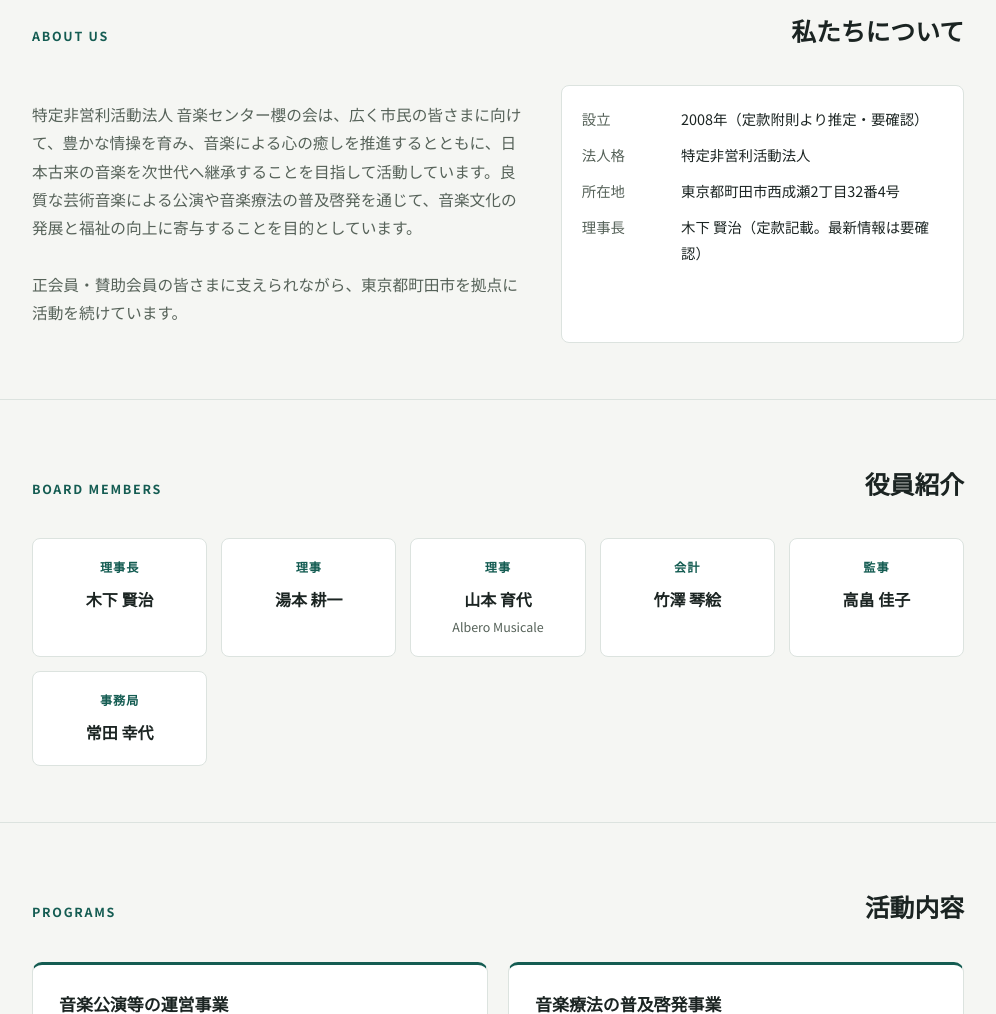
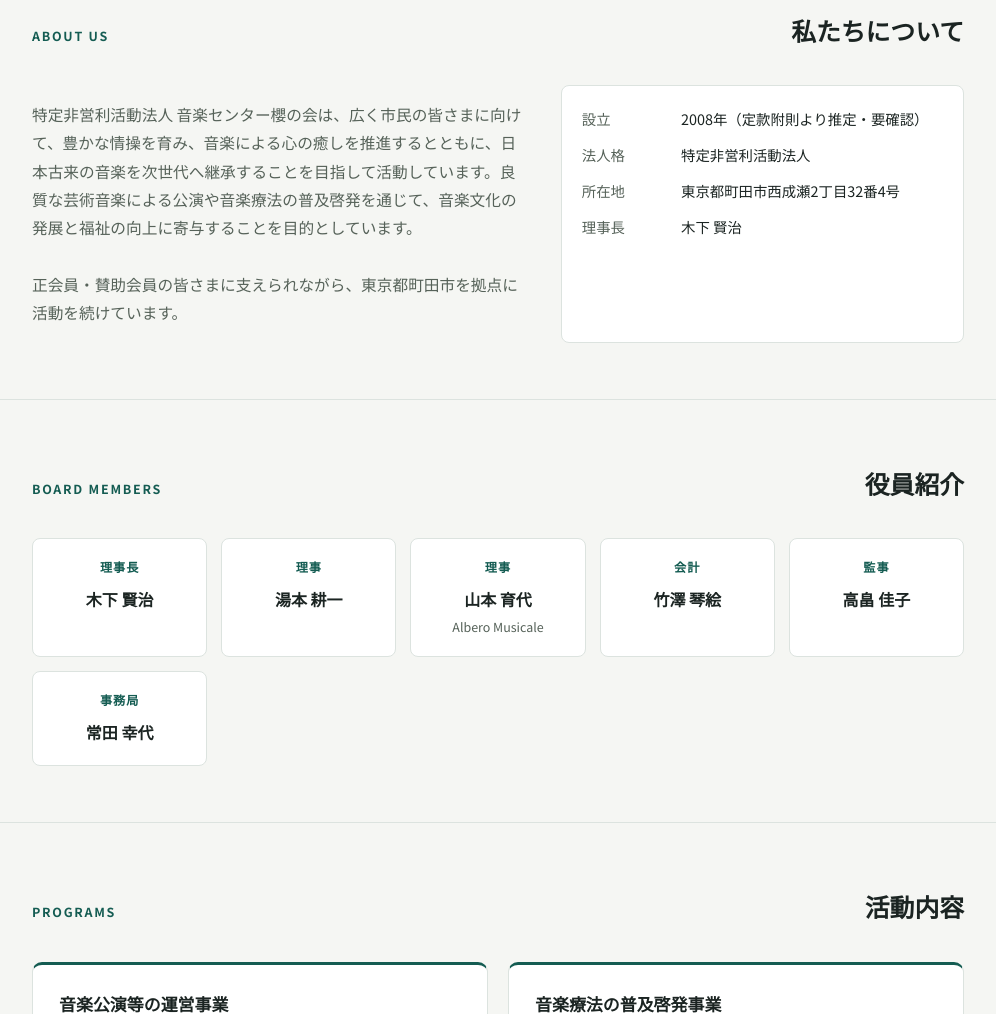
Before and after one commit to ounokai/npo-ounokai, a plain HTML site: page index.html in a window 1280 px wide. Shown: the part 1317-2331 px from the top of the page, without its empty margins (142-1138 px from the left). Drawn offline with Linux system fonts and the light colour scheme; a web font is replaced by a local one.

Commit message:
Add files via upload

```diff
--- a/index.html
+++ b/index.html
@@ -193,7 +193,7 @@
           <dt>設立</dt><dd>2008年（定款附則より推定・要確認）</dd>
           <dt>法人格</dt><dd>特定非営利活動法人</dd>
           <dt>所在地</dt><dd>東京都町田市西成瀬2丁目32番4号</dd>
-          <dt>理事長</dt><dd>木下 賢治（定款記載。最新情報は要確認）</dd>
+          <dt>理事長</dt><dd>木下 賢治</dd>
         </dl>
       </div>
     </div>
```
